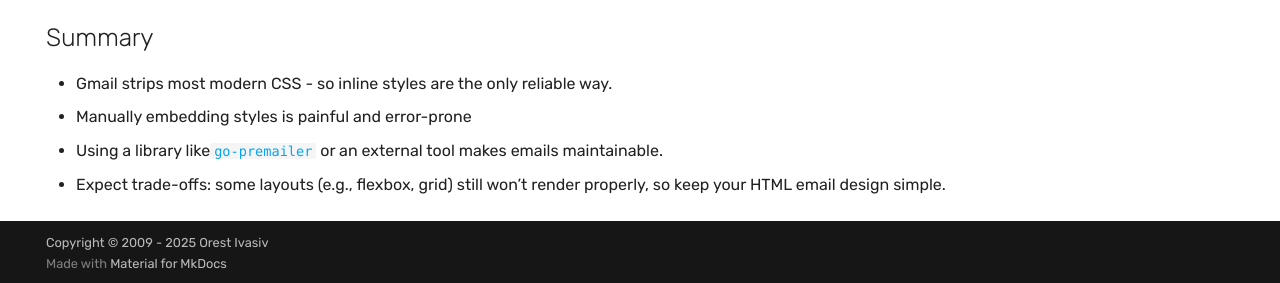
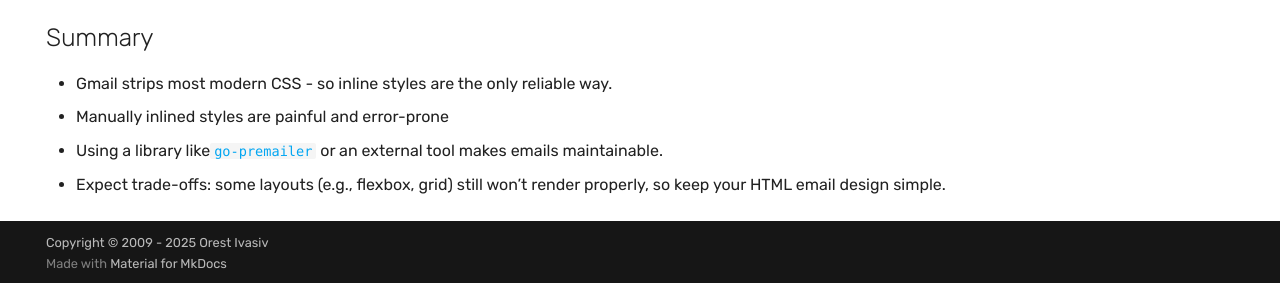
Before and after one commit to halyph/mind-flow, an MkDocs documentation site: the page built from docs/blog/2025/2025-08-23-premailer.md, in a window 1280 px wide and 900 px high, scrolled down 4624 px. Shown: the part 614-897 px from the top of the window. Built offline with MkDocs 1.6.1 and Material for MkDocs 9.7.7, drawn with Linux system fonts in a browser that asks for light colours; some web fonts are replaced; comment, search, counter and statistics services are not loaded; some of the changed text lies outside the part shown.

Commit message:
upd 2025-08-23-premailer.md

```diff
--- a/docs/blog/2025/2025-08-23-premailer.md
+++ b/docs/blog/2025/2025-08-23-premailer.md
@@ -540,6 +540,6 @@ go run sendme.go email_inline_styles.html
 ## Summary
 
 - Gmail strips most modern CSS - so inline styles are the only reliable way.
-- Manually embedding styles is painful and error-prone
+- Manually inlined styles are painful and error-prone
 - Using a library like[`go-premailer`](https://github.com/vanng822/go-premailer) or an external tool makes emails maintainable.
 - Expect trade-offs: some layouts (e.g., flexbox, grid) still won’t render properly, so keep your HTML email design simple.
```
Also changed, not shown: other parts of docs/blog/2025/2025-08-23-premailer.md (+2 -2 lines).
